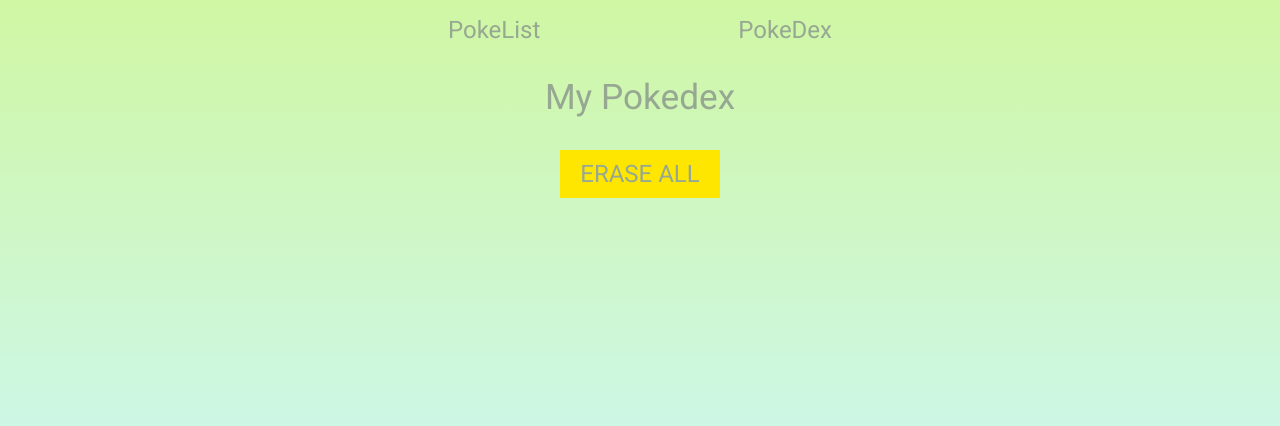
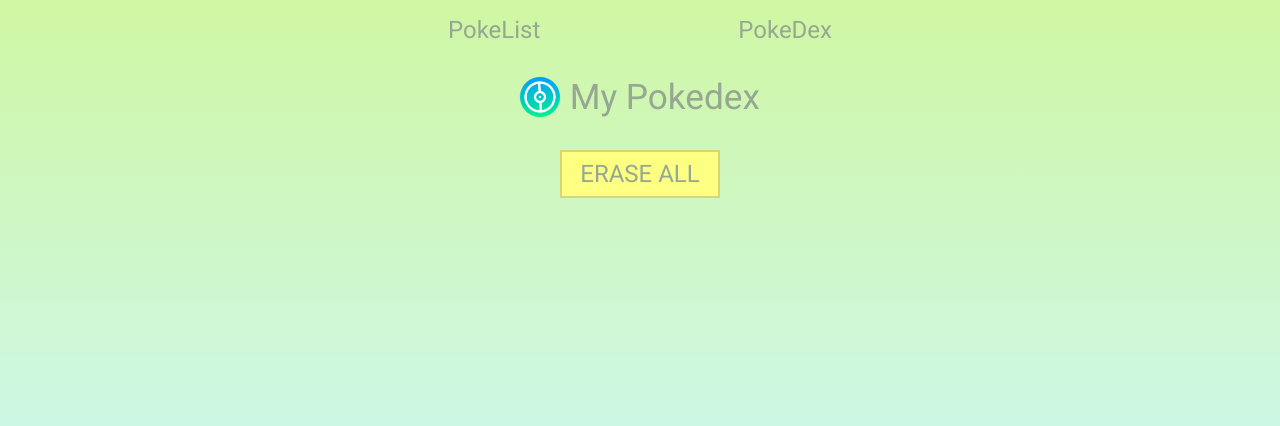
Before and after one commit to Thekorzeremi/pokeapp, a React (Create React App) app: page /Pokedex in a window 1280 px wide. Shown: the top 426 px of the page. Built offline with nearby package versions, Linux system fonts and the light colour scheme.

Commit message:
feat: animation

```diff
--- a/src/components/Home.jsx
+++ b/src/components/Home.jsx
@@ -431,7 +431,7 @@
 
         return (
             <div className='content'>
-                <audio autoPlay id="player" src={music} loop></audio>
+                {/* <audio autoPlay id="player" src={music} loop></audio> */}
                 {isPopupOpen && (
                     <div className="popup">
                         <div className="popup-content">
--- a/src/components/Pokedex.jsx
+++ b/src/components/Pokedex.jsx
@@ -1,5 +1,6 @@
 import "../styles/Pokedex.scss";
 import React, { useState } from 'react';
+import logo from '../assets/logo.png'
 
 export default function Pokedex() {
 
@@ -23,6 +24,7 @@
         <div className='content'>
             <div className="pk-sct">
                 <div className="title">
+                    <img src={ logo } alt="" />
                     <p>My Pokedex</p>
                 </div>
                 <div className="pk-erase">
@@ -33,9 +35,15 @@
                     <div className="pk-main-row">
                             <div className="pk-row">
                                 <div className="pk-img"><img src={pokemon.img} alt="" /></div>
-                                <div className="pk-name">{pokemon.name}</div>
-                                <div className="pk-id">{pokemon.id}</div>
-                                <div className="remove-btn" onClick={() => removePokemon(index)}><p>REMOVE</p></div>
+                                <div className="pk-name">
+                                    <p>{pokemon.name}</p>
+                                </div>
+                                <div className="pk-id">
+                                    <p>{pokemon.id}</p>
+                                </div>
+                                <div className="remove-btn" onClick={() => removePokemon(index)}>
+                                    <p>REMOVE</p>
+                                </div>
                             </div>
                     </div>
                 )}
--- a/src/index.css
+++ b/src/index.css
@@ -55,7 +55,7 @@
   --color-fly: #DBF2F9;
   --color-normal: #D1D3D3;
   --color-rock: #C6A65F;
-  --color-electic: #FCFF82;
+  --color-electric: #FCFF82;
   --color-grass: #27BA7A;
   --color-ice: #00C5CC;
   --color-steel: #395863;
@@ -118,7 +118,7 @@
 }
 
 .electric {
-  background-color: var(--color-electic);
+  background-color: var(--color-electric);
 }
 
 .grass {
--- a/src/styles/Home.scss
+++ b/src/styles/Home.scss
@@ -215,6 +215,25 @@
                 position: relative;
                 height: 50%;
                 width: 100%;
+                animation : giggle .3s ease;
+
+                @keyframes giggle {
+                    0% {
+                        transform: rotate(0deg);
+                    }
+                    25% {
+                        transform: rotate(5deg);
+                    }
+                    50% {
+                        transform: rotate(0deg);
+                    }
+                    75% {
+                        transform: rotate(-5deg);
+                    }
+                    100% {
+                        transform: rotate(0deg);
+                    }
+                }
 
                 img {
                     position: absolute;
--- a/src/styles/Pokedex.scss
+++ b/src/styles/Pokedex.scss
@@ -11,20 +11,59 @@
         margin-top: 2rem;
 
         .title {
+            display: flex;
+            align-items: center;
+
+            img {
+                width: 2.5rem;
+                height: 2.5rem;
+                margin-right: .6rem;
+                animation: rotate 2s linear infinite;
+            }
+
+            @keyframes rotate {
+                from {
+                  transform: rotate(0deg);
+                }
+                to {
+                  transform: rotate(360deg);
+                }
+              }
+
             p {
                 font-size: 2.2rem;
             }
 
         }
 
+        &::-webkit-scrollbar {
+            width: 15px;
+        }
+
+        &::-webkit-scrollbar-thumb {
+            background-color: var(--color-primary);
+            border-radius: 10px;
+        }
+
+        &::-webkit-scrollbar-track {
+            background-color: var(--color-light);
+            border-radius: 10px;
+        }
         .pk-main-row {
             width: 100%;
-            height: 100%;
+            height: auto;
+
 
             .pk-row {
                 display: flex;
                 justify-content: space-around;
                 align-items: center;
+                border-bottom: 1px solid var(--color-primary);
+                margin: 1rem 2rem;
+
+                p::first-letter {
+                    text-transform: uppercase;
+                }
 
                 .pk-img {
                     height: 10rem;
@@ -35,9 +74,15 @@
                     height: 4rem;
                     width:8rem;
                     background-color: var(--color-fight);
+                    border: 2px solid #9f0538;
                     display: flex;
                     justify-content: center;
                     align-items: center;
+                    transition: all .3s ease-in-out;
+
+                    &:hover {
+                        transform: scale(1.02);
+                    }
 
                     p {
                         color: white;
@@ -56,15 +101,18 @@
 
             .erase-btn {
                 margin-top: 2rem;
-                background-color: rgb(255, 230, 0);
+                background-color: var(--color-electric);
+                border: 2px solid #d6d771;
                 height: 3rem;
                 width: 10rem;
                 display: flex;
                 justify-content: center;
                 align-items: center;
+                transition: all .3s ease-in-out;
+                cursor: pointer;
 
                 &:hover {
-                    cursor: pointer;
+                    transform: scale(1.02);
                 }
 
             }
```
